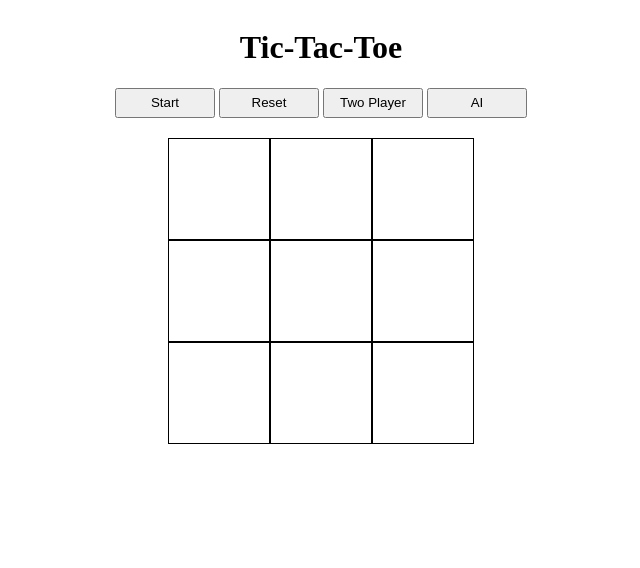
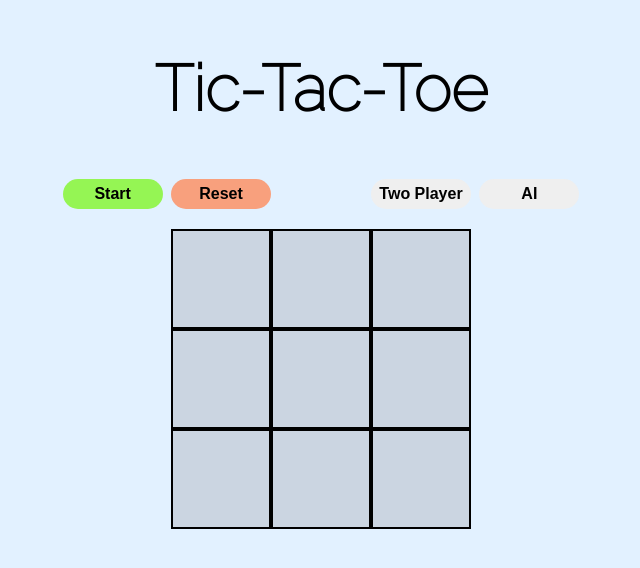
Before and after one commit to rullcoin/Tic-Tac-Toe, a plain HTML site: page index.html in a window 1280 px wide. Shown: the whole page, without its empty margins (319-959 px from the left). Drawn offline with Linux system fonts and the light colour scheme.

Commit message:
Add some styling

```diff
--- a/app.js
+++ b/app.js
@@ -21,7 +21,7 @@ const gameBoard = (() => {
         gameBoard.splice(getID, 1, Game.Turn());
 
         Game.checkWin();
-        Game.aiLogicEasy();
+        Game.aiLogicEasy()
         Game.takeTurn();
 
       }
@@ -55,6 +55,8 @@ const Game = (() => {
   let totalMoves = 0
 
   let stateDiv = document.getElementById("next-state")
+  let mpButton = document.getElementById("multiplayer-button");
+  let pcButton = document.getElementById("ai-button");
 
   let winConditions = [
     [0, 1, 2],
@@ -84,7 +86,7 @@ const Game = (() => {
       return player2.playerSign;
     }
   };
-
+  //Function needed to make 2 player mode work and sign switch.
   const takeTurn = () => {
     if (!newAi.isActive) {
       turn = !turn;
@@ -156,6 +158,7 @@ const Game = (() => {
     roundWon = false;
     //Resets board class
     gameBoard.boardDiv.classList.remove("new-bg")
+    //Reset buttons color
   };
 
   const resetButton = () => {
@@ -169,17 +172,22 @@ const Game = (() => {
   };
 
   const multiplayerButton = () => {
-    let button = document.getElementById("multiplayer-button");
     // Ai is true by default.
-    button.addEventListener("click", function () {
+    mpButton.addEventListener("click", function () {
+    reset()
+    mpButton.classList.add("button-active")
+    pcButton.classList.remove("button-active")
       newAi.isActive = false;
       turn = true;
     });
   };
 
   const aiButton = () => {
-    let button = document.getElementById("ai-button");
-    button.addEventListener("click", function () {
+    pcButton.addEventListener("click", function () {
+    reset()
+    mpButton.classList.remove("button-active")
+    pcButton.classList.add("button-active")
+
       newAi.isActive = true;
       turn = null;
     });
--- a/index.html
+++ b/index.html
@@ -6,17 +6,24 @@
     <meta name="viewport" content="width=device-width, initial-scale=1.0">
     <title>Tic tac toe</title>
     <link rel="stylesheet" href="styles.css">
+    <link rel="preconnect" href="https://fonts.googleapis.com">
+    <link rel="preconnect" href="https://fonts.gstatic.com" crossorigin>
+    <link href="https://fonts.googleapis.com/css2?family=Montserrat:wght@300&family=Raleway:wght@100&family=Roboto:wght@100;400&display=swap" rel="stylesheet">
 </head>
 <body>
     <div class="header">
         <h1>Tic-Tac-Toe</h1>
 
+        <div id="buttons" class="button-container">
 
-        <div class="button-container">
-            <button id="start-button">Start</button>
-            <button id="reset-button">Reset</button>
-            <button id="multiplayer-button">Two Player</button>
-            <button id="ai-button">AI</button>
+            <div class="left-buttons">
+                <button id="start-button">Start</button>
+                <button id="reset-button">Reset</button>
+            </div>
+            <div class="right-buttons">
+                <button id="multiplayer-button">Two Player</button>
+                <button id="ai-button">AI</button>
+            </div>
         </div>
     </div>
     <div class="board-container">
--- a/styles.css
+++ b/styles.css
@@ -1,4 +1,11 @@
+:root {
+    --main-bg-color: rgb(226, 241, 255);
+}
 
+body {
+    font-family: 'Raleway', sans-serif;
+    background-color: var(--main-bg-color);
+}
 
 .board-container, .header {
     display: flex;
@@ -13,17 +20,22 @@
     grid-template-columns: repeat(3, 1fr);
     width: 300px;
     justify-content: center;
+    background-color: #cbd5e1;
 }
 .cell {
-    height: 100px;
-    width: 100px;
-    border: 1px solid black;
+    height: 96px;
+    width: 96px;
+    border: 2px solid rgb(0, 0, 0);
     display: flex;
     justify-content: center;
     align-items: center;
+    font-size: 3.3rem;
+    font-weight: bold;
+    transition: 2ms;
 }
 .header {
-    display: flex
+    display: flex;
+    font-size: 2rem;
 }
 
 .header button{
@@ -41,7 +53,42 @@
     padding-bottom: 15px;
 }
 
+.button-container button {
+    border-radius: 25px;
+    font-size: 1rem;
+    border-style: none;
+    font-weight: 700;
+    cursor: pointer;
+}
+
+#start-button {
+    background-color: rgb(149, 245, 84);
+}
+
+#reset-button {
+    background-color: rgb(248, 160, 125);
+}
+
+.button-container {
+    display: flex;
+    gap: 100px;
+}
+
+button:hover {
+    background-color: aquamarine;
+}
+
+
 .new-bg {
     pointer-events: none;
-    background-color: red;
+    background-color: rgb(127, 206, 120);
 }
+
+.button-active {
+    background-color: rgb(89, 236, 212);
+}
+
+.next-state {
+    font-size: 2.5rem;
+    font-weight: bold;
+}
```
